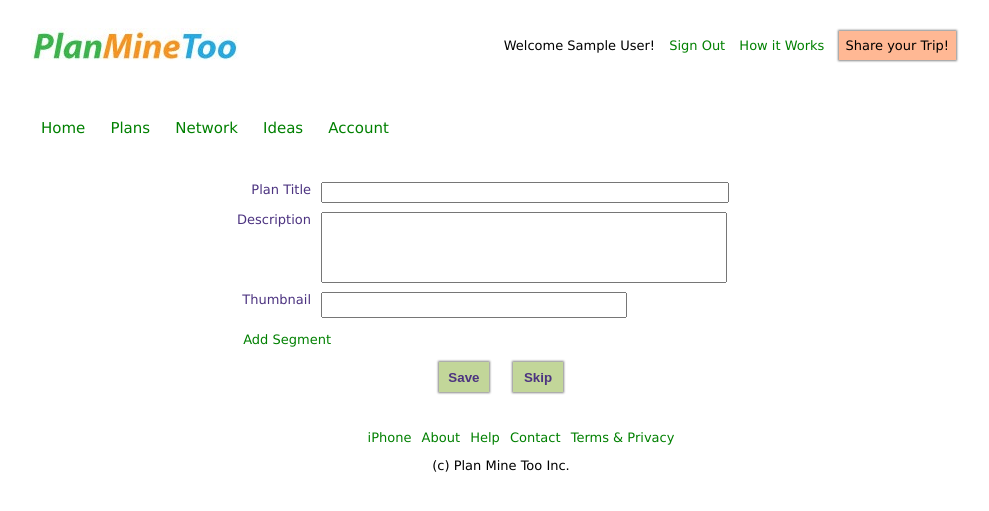
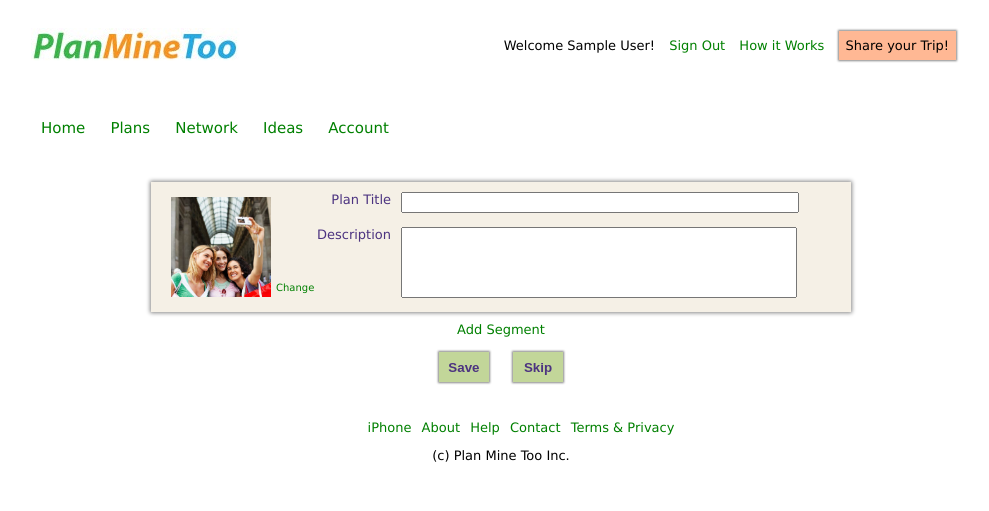
Before and after one commit to mdhagat/planner, a Rails app: page /plans/new in a window 1280 px wide. Shown: the top 511 px of the page, without its empty margins (139-1128 px from the left). Run offline with Rails 7, Linux system fonts and the light colour scheme; the visitor is signed in with stand-in values (Sample User, id 1); data that the repository does not hold is empty; style sheets or scripts are compiled from the project's sources; some libraries are stand-ins or nearby versions.

Commit message:
Enhance add plan page

```diff
--- a/app/assets/stylesheets/plans.css.scss
+++ b/app/assets/stylesheets/plans.css.scss
@@ -149,12 +149,27 @@ div.new_plan_section
 //  border-width:1px;
 }
 
+
+div.new_plan_header
+{
+  position:relative;
+  margin-left: auto;
+  margin-right: auto;
+  height:130px;
+  width:700px;
+  background-color:#F5F0E6;
+  box-shadow: 0px 0px 4px 1px #888888;
+//  border-style:solid;
+//  border-width:1px;
+}
+
 .title_section
 {
-  position:relative;
+  position:absolute;
+  top:10px;
   left:150px;
   height:30px;
-  width:350px;
+  width:500px;
 //  border-style:solid;
 //  border-width:1px;
 }
@@ -162,9 +177,9 @@ div.new_plan_section
 .title_tag
 {
   position:absolute;
-  left:10px;
+  left:0px;
   height:30px;
-  width:150px;
+  width:90px;
   text-align: right;
   color:#4C3380;
 //  border-style:solid;
@@ -174,16 +189,17 @@ div.new_plan_section
 .title_field
 {
   position:absolute;
-  left:170px;
-  width:400px;
+  left:100px;
+  width:390px;
 }
 
 .description_section
 {
-  position:relative;
+  position:absolute;
+  top:40px;
   left:150px;
   height:80px;
-  width:350px;
+  width:500px;
 //  border-style:solid;
 //  border-width:1px;
 }
@@ -191,9 +207,10 @@ div.new_plan_section
 .description_tag
 {
   position:absolute;
-  left:10px;
+  top:5px;
+  left:0px;
   height:30px;
-  width:150px;
+  width:90px;
   text-align: right;
   color:#4C3380;
 //  border-style:solid;
@@ -203,84 +220,93 @@ div.new_plan_section
 .description_field
 {
   position:absolute;
-  left:170px;
+  top:5px;
+  left:100px;
   height:65px;
-  width:400px;
+  width:390px;
   resize:none;
 }
 
-.thumbnail_section
+.plan_thumbnail
 {
-  position:relative;
-  left:150px;
-  height:30px;
-  width:350px;
+  position:absolute;
+  top:15px;
+  left:20px;
+  height:100px;
+  width:100px;
+//  box-shadow: 0px 0px 2px 1px #888888;
 //  border-style:solid;
 //  border-width:1px;
 }
 
-.thumbnail_tag
+.change_plan_thumbnail
 {
   position:absolute;
-  left:10px;
-  height:30px;
-  width:150px;
-  text-align: right;
-  color:#4C3380;
-//  border-style:solid;
-//  border-width:1px;
+  top:100px;
+  left:125px;
+  font-size:x-small;
 }
 
-.thumbnail_field
-{
-  position:absolute;
-  left:170px;
-  height:20px;
-  width:300px;
-  resize:none;
-}
 
 .add_segment_link
 {
   position:absolute;
-  left:170px;
+  left:415px;
   height:30px;
   width:150px;
-  margin:10px;
-  text-align: right;
+  padding:10px;
 }
 
 div.add_segment_section
 {
   position:relative;
-  height:140px;
-  width:650px;
+  height:130px;
+  width:610px;
   margin:auto;
   background-color:#F5F0E6;
   box-shadow: 0px 0px 4px 1px #888888;
 }
 
-
 .segment_title_section
 {
-  position:relative;
+  position:absolute;
   top:10px;
-  left:10px;
+  left:100px;
   height:30px;
-  width:350px;
+  width:500px;
 //  border-style:solid;
 //  border-width:1px;
 }
 
 .segment_description_section
 {
-  position:relative;
-  top:10px;
+  position:absolute;
+  top:40px;
+  left:100px;
+  height:80px;
+  width:500px;
+//  border-style:solid;
+//  border-width:1px;
+}
+
+.segment_thumbnail
+{
+  position:absolute;
+  top:20px;
   left:10px;
   height:80px;
-  width:350px;
+  width:80px;
+//  box-shadow: 0px 0px 2px 1px #888888;
 //  border-style:solid;
 //  border-width:1px;
+}
+
+.change_segment_thumbnail
+{
+  position:absolute;
+  top:100px;
+  left:35px;
+  font-size:x-small;
 }
 
 .add_segment_button
--- a/app/views/plans/_form.html.erb
+++ b/app/views/plans/_form.html.erb
@@ -12,6 +12,8 @@
       <% end %>
   <% end %>
 
+	<div class="new_plan_header">
+
   		<div class="title_section">
   			<%= f.label :name, "Plan Title", :class => 'title_tag' %>
 			<%= f.text_field :name, :class => 'title_field' %>
@@ -22,10 +24,11 @@
 			<%= f.text_area :description, :class => 'description_field' %>
   		</div>
 
-	<div class="thumbnail_section">
-    	<%= f.label :thumbnail, :class => 'thumbnail_tag' %>
-    	<%= f.text_area :thumbnail, :class => 'thumbnail_field' %>
+   		<%= image_tag("travel1.jpg", :class => 'plan_thumbnail') %>
+   		<%= link_to "Change", "/", :class => 'change_plan_thumbnail' %>
+
   	</div>
+
 
   	<%= link_to "Add Segment", add_segment_url, :class => "add_segment_link", :remote => true %>
 
--- a/app/views/plans/add_segment.js.erb
+++ b/app/views/plans/add_segment.js.erb
@@ -9,9 +9,8 @@ $('.new_segment_placeholder').replaceWith('\
 			<%= label_tag :description, "Description", :class => "description_tag" %> \
 			<%= text_field_tag :description, "", :class => "description_field" %> \
 		</div> \
-		<div class="add_segment_thumbnail_section"> \
-			Thumbnail \
-		</div> \
+		<%= image_tag("travel4.gif", :class => "segment_thumbnail") %> \
+		<%= link_to "Change", "/", :class => "change_segment_thumbnail" %> \
 	</div> \
 	<div class="new_segment_placeholder"></div>\
 ')
```
Lines whose indentation alone changed are shown as unchanged.
